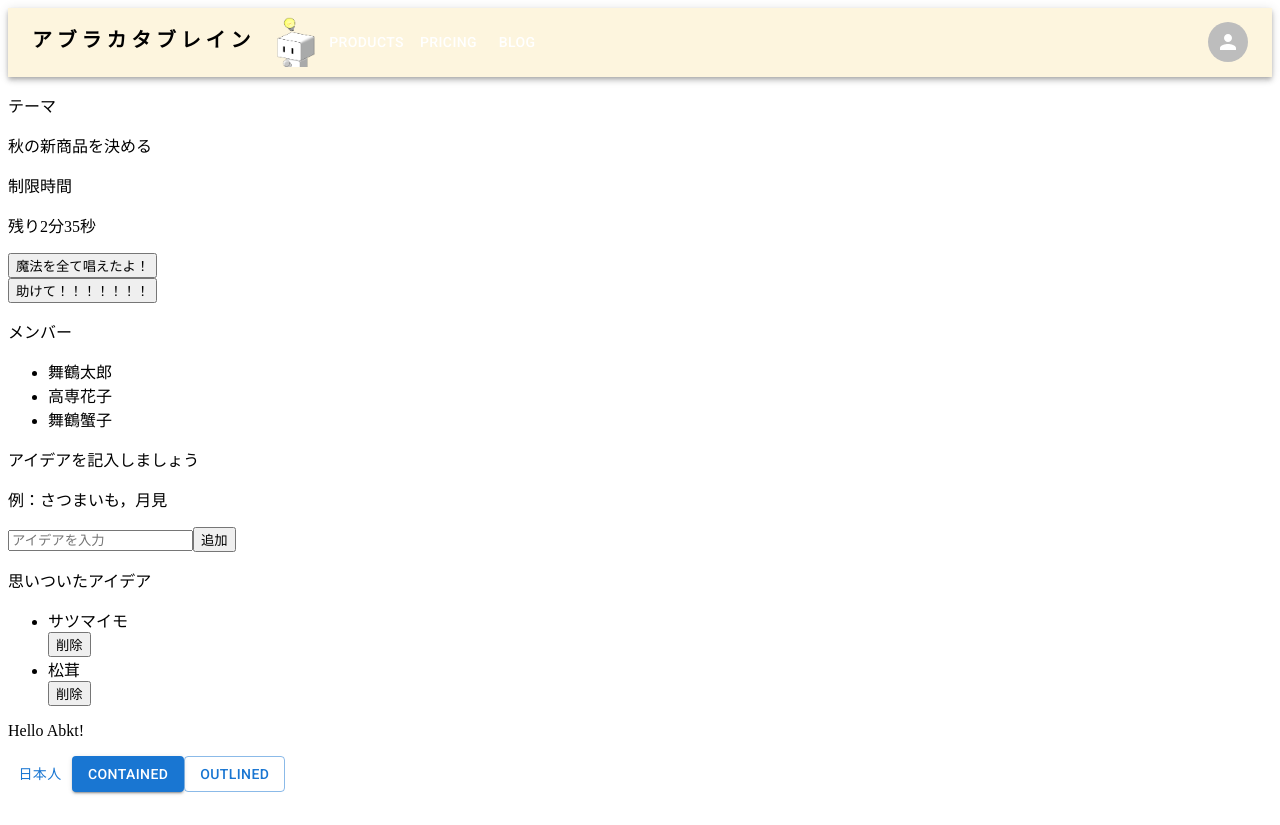
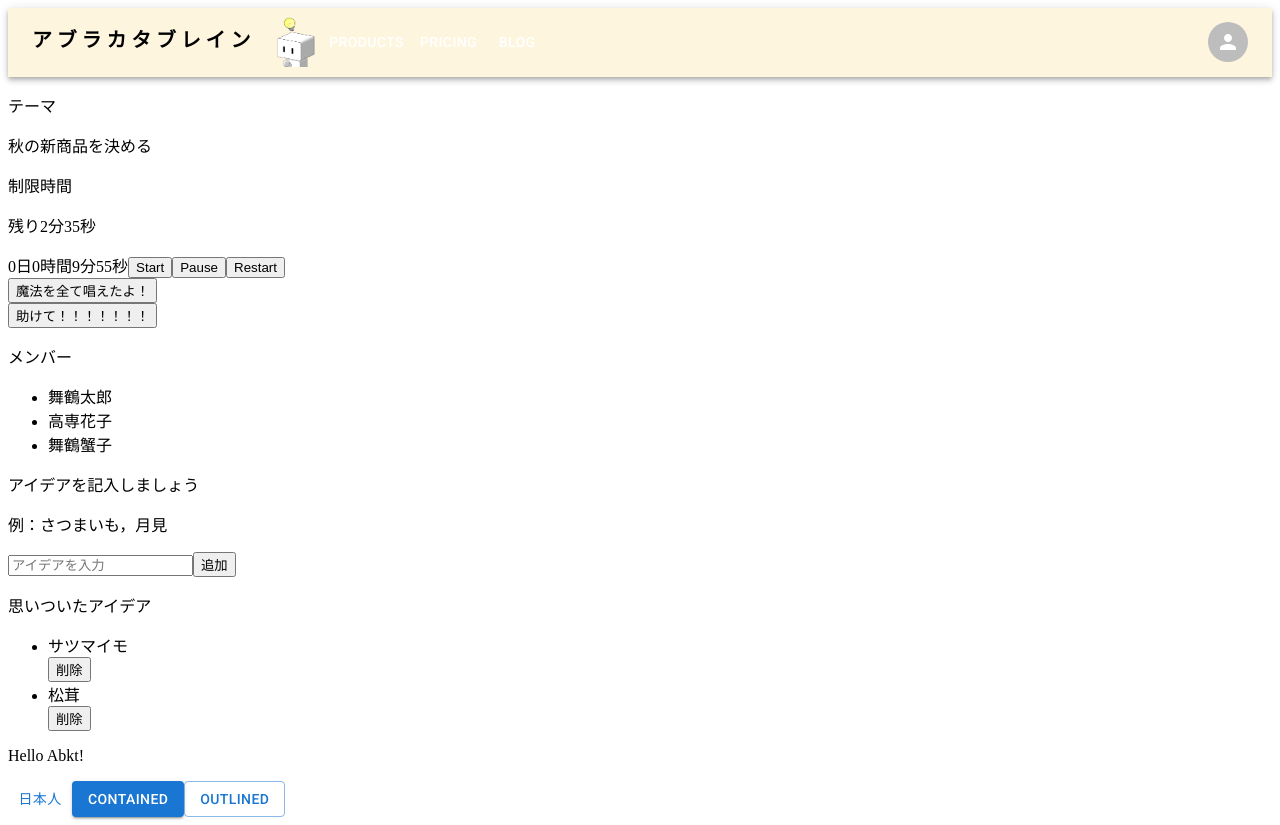
Before and after one commit to s-hirata0831/abkt_procon34, a React (Create React App) app in the folder abkt-app/: page /FirstPhase in a window 1280 px wide. Before the commit the page ends 800 px from the top, so only its background shows below. Built offline with nearby package versions, Linux system fonts and the light colour scheme.

Commit message:
cssファイルで書き込む準備

```diff
--- a/abkt-app/package.json
+++ b/abkt-app/package.json
@@ -12,7 +12,9 @@
     "@testing-library/user-event": "^13.5.0",
     "react": "^18.2.0",
     "react-dom": "^18.2.0",
+    "react-router-dom": "^6.16.0",
     "react-scripts": "^5.0.1",
+    "react-timer-hook": "^3.0.7",
     "scripts": "^0.1.0",
     "web-vitals": "^2.1.4"
   },
--- a/abkt-app/src/components/modules/First.jsx
+++ b/abkt-app/src/components/modules/First.jsx
@@ -1,11 +1,45 @@
-import React, {useState} from 'react';
+import React, { useState } from 'react';
+import { useTimer } from "react-timer-hook";
+
+function MyTimer({ expiryTimestamp }) {
+    const {
+        seconds,
+        minutes,
+        hours,
+        days,
+        isRunnning,
+        start,
+        pause,
+        resume,
+        restart,
+    } = useTimer({
+        expiryTimestamp,
+        onExpire: () => console.warn("onExpire called")});
+
+    return (
+        <div className='time'>
+            <span>{days}</span>日<span>{hours}</span>時間<span>{minutes}</span>分<span>{seconds}秒</span>
+            <button onClick={start}>Start</button>
+            <button onClick={pause}>Pause</button>
+            <button
+                onClick={() => {
+                    const time = new Date();
+                    time.setSeconds(time.getSeconds() + 300);
+                    restart(time);
+                }}
+            >Restart</button>
+        </div>
+    );
+}
 
 export const First = () => {
     const [inputText, setInputText] = useState('');
     const onChangeText = (event) => setInputText(event.target.value);
+    const time = new Date();
+    time.setSeconds(time.getSeconds() + 600);//10分タイマー
 
     const onClickAdd = () => {
-        if(inputText === "") return;
+        if (inputText === "") return;
 
 
     };
@@ -21,8 +55,9 @@ export const First = () => {
                 <div className='time'>
                     <p>制限時間</p>
                     <p>残り2分35秒</p>
+                    <MyTimer expiryTimestamp={time} />
                 </div>
-                <button>魔法を全て唱えたよ！</button><br/>
+                <button>魔法を全て唱えたよ！</button><br />
                 <button>助けて！！！！！！！</button>
                 <div className='member'>
                     <p>メンバー</p>
@@ -54,7 +89,7 @@ export const First = () => {
                         <li>サツマイモ</li>
                         <button>削除</button>
                     </div>
-                <div className='idea-list'>
+                    <div className='idea-list'>
                         <li>松茸</li>
                         <button>削除</button>
                     </div>
--- a/abkt-app/src/components/pages/Dammy.jsx
+++ /dev/null
@@ -1 +0,0 @@
-//フォルダ認識のためにダミーでおいています。
```
Also changed, not shown: abkt-app/src/components/pages/FirstPhase.jsx (added, +9 -0 lines), abkt-app/src/styles/First.module.css (added), 1 other file (tests, documents, lock files or other folders).
